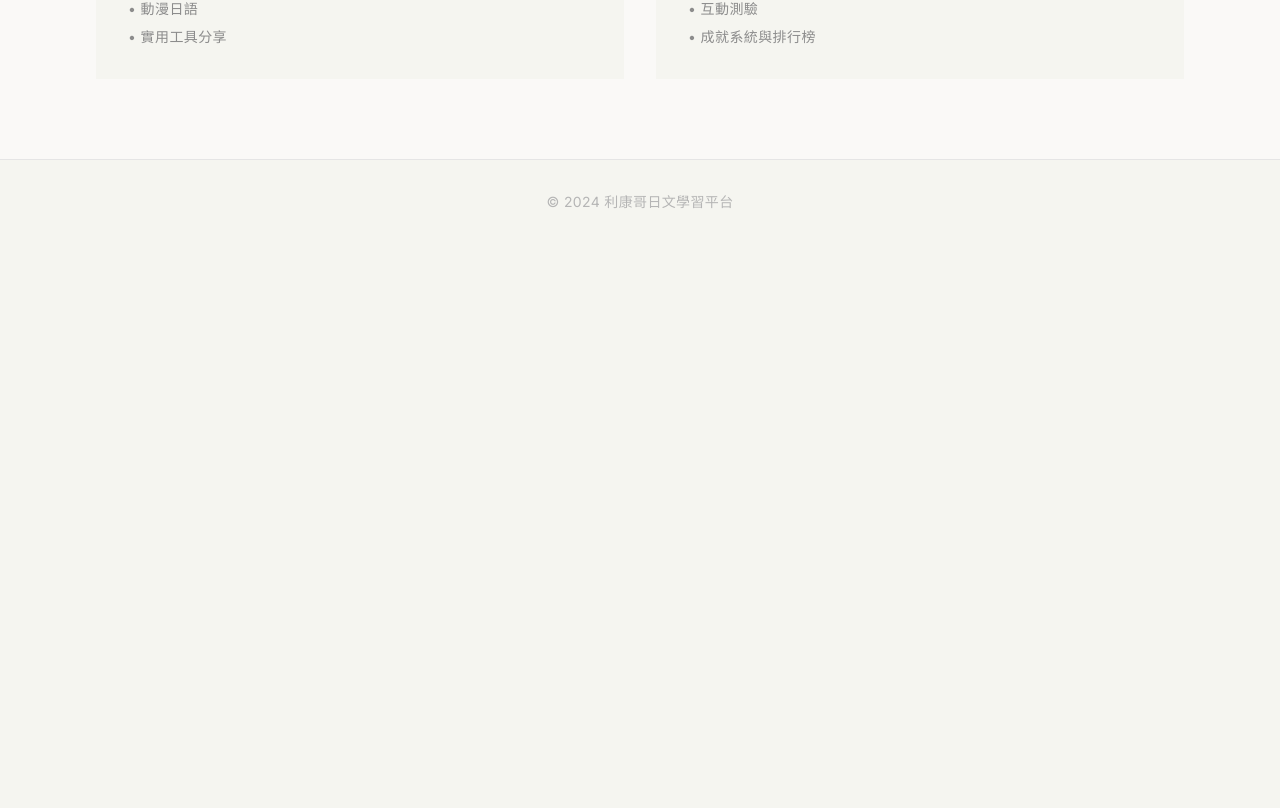
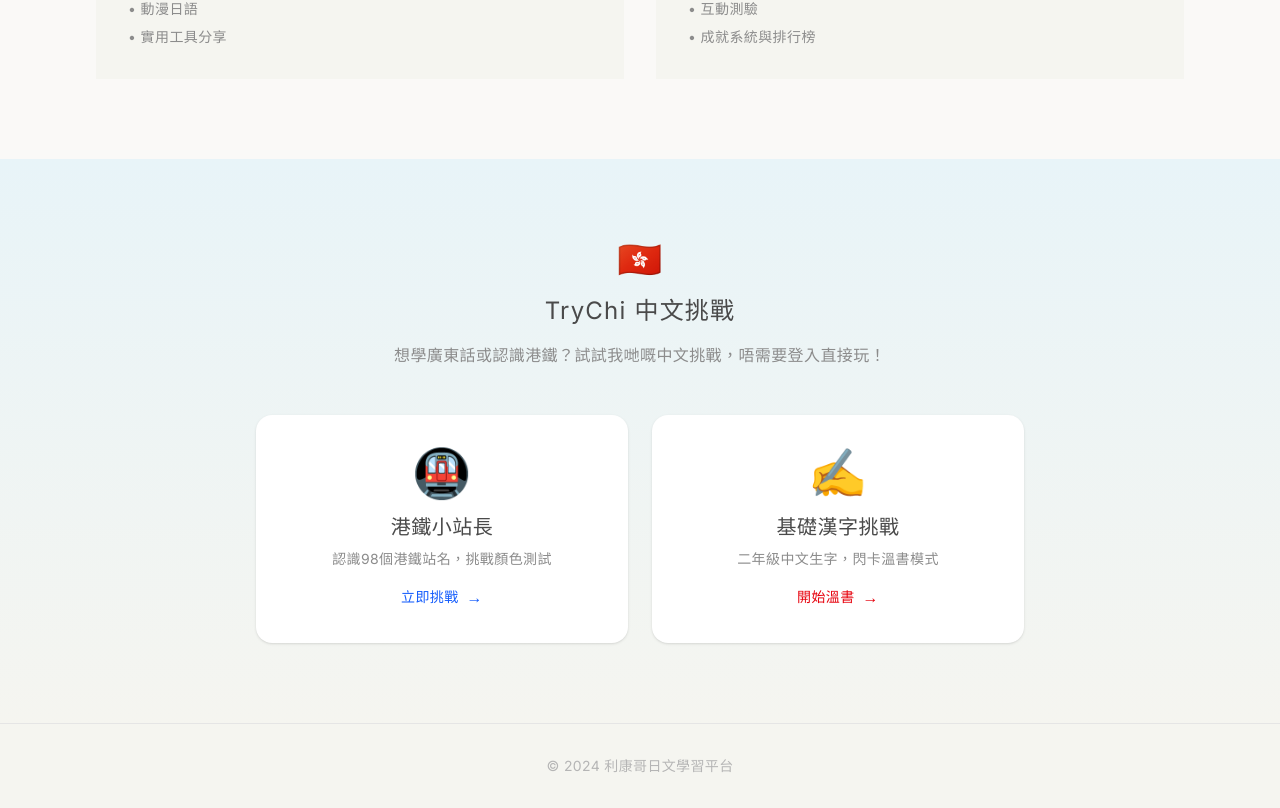
Before and after one commit to kermit-tam/leehongor-website, a Next.js app: page / in a window 1280 px wide. Shown: the part 1113-1921 px from the top of the page. Before the commit the page ends 1357 px from the top, so only its background shows below. Built offline with nearby package versions, Linux system fonts and the light colour scheme; no server answers.

Commit message:
🎉 新增：TryChi 中文挑戰入口
- 新增 /trychi 選擇頁面，可揀港鐵小站長或基礎漢字挑戰
- 未登入主頁加入中文挑戰 section
- 已登入主頁加入 TryChi 入口（三欄布局）
- 兩個挑戰都係公開，唔需要登入

```diff
--- a/src/app/page.tsx
+++ b/src/app/page.tsx
@@ -115,6 +115,49 @@ export default function HomePage() {
         </div>
       </div>
 
+      {/* 中文挑戰入口 - 公開給所有訪客 */}
+      <div className="py-20 bg-gradient-to-b from-[#E8F4F8] to-[#F5F5F0]">
+        <div className="max-w-6xl mx-auto px-6 sm:px-8">
+          <div className="text-center mb-12">
+            <div className="text-4xl mb-4">🇭🇰</div>
+            <h2 className="text-2xl text-[#4A4A4A] mb-4 tracking-wider font-normal">
+              TryChi 中文挑戰
+            </h2>
+            <p className="text-[#8C8C8C] max-w-xl mx-auto">
+              想學廣東話或認識港鐵？試試我哋嘅中文挑戰，唔需要登入直接玩！
+            </p>
+          </div>
+
+          <div className="grid md:grid-cols-2 gap-6 max-w-3xl mx-auto">
+            {/* 港鐵挑戰 */}
+            <Link href="/trychi">
+              <div className="group bg-white p-8 rounded-2xl shadow-sm border-2 border-transparent hover:border-blue-300 hover:shadow-lg transition-all text-center">
+                <div className="text-5xl mb-4">🚇</div>
+                <h3 className="text-xl font-normal text-[#4A4A4A] mb-2 tracking-wide">港鐵小站長</h3>
+                <p className="text-[#8C8C8C] text-sm mb-4">認識98個港鐵站名，挑戰顏色測試</p>
+                <div className="flex items-center justify-center text-blue-600 group-hover:translate-x-2 transition-transform">
+                  <span className="tracking-wide text-sm font-medium">立即挑戰</span>
+                  <span className="ml-2">→</span>
+                </div>
+              </div>
+            </Link>
+
+            {/* 基礎漢字 */}
+            <Link href="/studychinese">
+              <div className="group bg-white p-8 rounded-2xl shadow-sm border-2 border-transparent hover:border-red-300 hover:shadow-lg transition-all text-center">
+                <div className="text-5xl mb-4">✍️</div>
+                <h3 className="text-xl font-normal text-[#4A4A4A] mb-2 tracking-wide">基礎漢字挑戰</h3>
+                <p className="text-[#8C8C8C] text-sm mb-4">二年級中文生字，閃卡溫書模式</p>
+                <div className="flex items-center justify-center text-red-600 group-hover:translate-x-2 transition-transform">
+                  <span className="tracking-wide text-sm font-medium">開始溫書</span>
+                  <span className="ml-2">→</span>
+                </div>
+              </div>
+            </Link>
+          </div>
+        </div>
+      </div>
+
       {/* Footer */}
       <footer className="py-8 bg-[#F5F5F0] border-t border-[#E5E5E5]">
         <div className="max-w-6xl mx-auto px-6 text-center text-[#B5B5B5] text-sm tracking-wide">
@@ -138,15 +181,15 @@ function HeroSection() {
         <p className="text-[#8C8C8C] tracking-wide">選擇你喜歡的學習方式</p>
       </div>
 
-      {/* 兩個入口 */}
-      <div className="grid md:grid-cols-2 gap-6 max-w-3xl mx-auto">
+      {/* 三個入口 */}
+      <div className="grid md:grid-cols-3 gap-6 max-w-4xl mx-auto">
         {/* 輕鬆學入口 */}
         <Link href="/posts">
-          <div className="group bg-[#FAF9F7] p-8 border-t border-[#E5E5E5] hover:bg-[#F0F0F0] transition-all">
-            <div className="text-4xl mb-6">📚</div>
-            <h2 className="text-xl font-normal mb-2 text-[#4A4A4A] tracking-wide">輕鬆學</h2>
-            <p className="text-[#8C8C8C] mb-6">閱讀文章，輕鬆學日文</p>
-            <div className="flex items-center text-[#4A4A4A] group-hover:translate-x-2 transition-transform">
+          <div className="group bg-[#FAF9F7] p-6 border-t border-[#E5E5E5] hover:bg-[#F0F0F0] transition-all">
+            <div className="text-4xl mb-4">📚</div>
+            <h2 className="text-lg font-normal mb-2 text-[#4A4A4A] tracking-wide">輕鬆學</h2>
+            <p className="text-[#8C8C8C] text-sm mb-4">閱讀文章，輕鬆學日文</p>
+            <div className="flex items-center text-[#4A4A4A] group-hover:translate-x-2 transition-transform text-sm">
               <span className="tracking-wide">開始閱讀</span>
               <span className="ml-2">→</span>
             </div>
@@ -155,12 +198,25 @@ function HeroSection() {
 
         {/* 系統學入口 */}
         <Link href="/learn">
-          <div className="group bg-[#FAF9F7] p-8 border-t border-[#E5E5E5] hover:bg-[#F0F0F0] transition-all">
-            <div className="text-4xl mb-6">🎓</div>
-            <h2 className="text-xl font-normal mb-2 text-[#4A4A4A] tracking-wide">課程列表</h2>
-            <p className="text-[#8C8C8C] mb-6">查看所有N5課程</p>
-            <div className="flex items-center text-[#4A4A4A] group-hover:translate-x-2 transition-transform">
+          <div className="group bg-[#FAF9F7] p-6 border-t border-[#E5E5E5] hover:bg-[#F0F0F0] transition-all">
+            <div className="text-4xl mb-4">🎓</div>
+            <h2 className="text-lg font-normal mb-2 text-[#4A4A4A] tracking-wide">課程列表</h2>
+            <p className="text-[#8C8C8C] text-sm mb-4">查看所有N5課程</p>
+            <div className="flex items-center text-[#4A4A4A] group-hover:translate-x-2 transition-transform text-sm">
               <span className="tracking-wide">瀏覽課程</span>
+              <span className="ml-2">→</span>
+            </div>
+          </div>
+        </Link>
+
+        {/* 中文挑戰入口 */}
+        <Link href="/trychi">
+          <div className="group bg-gradient-to-br from-[#E8F4F8] to-[#FAF9F7] p-6 border-t border-[#E5E5E5] hover:shadow-lg transition-all">
+            <div className="text-4xl mb-4">🇭🇰</div>
+            <h2 className="text-lg font-normal mb-2 text-[#4A4A4A] tracking-wide">TryChi</h2>
+            <p className="text-[#8C8C8C] text-sm mb-4">港鐵挑戰 / 基礎漢字</p>
+            <div className="flex items-center text-blue-600 group-hover:translate-x-2 transition-transform text-sm">
+              <span className="tracking-wide">中文挑戰</span>
               <span className="ml-2">→</span>
             </div>
           </div>
--- /dev/null
+++ b/src/app/trychi/page.tsx
@@ -0,0 +1,91 @@
+/**
+ * TryChi 中文挑戰入口
+ * 選擇港鐵站長或基礎漢字挑戰
+ */
+
+import Link from 'next/link';
+
+export default function TryChiPage() {
+  return (
+    <div className="min-h-screen bg-gradient-to-b from-sky-100 to-white p-4">
+      <div className="max-w-md mx-auto">
+        {/* 返回按鈕 */}
+        <Link href="/" className="inline-flex items-center text-gray-500 hover:text-gray-700 mb-6 mt-4">
+          <svg className="w-5 h-5 mr-1" fill="none" stroke="currentColor" viewBox="0 0 24 24">
+            <path strokeLinecap="round" strokeLinejoin="round" strokeWidth={2} d="M15 19l-7-7 7-7" />
+          </svg>
+          返回主頁
+        </Link>
+
+        {/* 標題 */}
+        <div className="text-center mb-8">
+          <div className="text-5xl mb-4">🇭🇰</div>
+          <h1 className="text-3xl font-bold text-gray-800 mb-2">TryChi 中文挑戰</h1>
+          <p className="text-gray-600">選擇你想挑戰的項目</p>
+        </div>
+
+        {/* 兩個挑戰選項 */}
+        <div className="space-y-4">
+          {/* 港鐵小站長 */}
+          <Link href="/studychi">
+            <div className="bg-white rounded-2xl p-6 shadow-lg hover:shadow-xl transition-all active:scale-95 border-2 border-transparent hover:border-blue-300">
+              <div className="flex items-center gap-4">
+                <div className="w-16 h-16 bg-blue-100 rounded-2xl flex items-center justify-center text-3xl">
+                  🚇
+                </div>
+                <div className="flex-1">
+                  <h2 className="text-xl font-bold text-gray-800 mb-1">港鐵小站長</h2>
+                  <p className="text-gray-500 text-sm">認識98個港鐵站名</p>
+                </div>
+                <span className="text-2xl">→</span>
+              </div>
+
+              <div className="mt-4 flex flex-wrap gap-2">
+                <span className="text-xs bg-blue-50 text-blue-600 px-2 py-1 rounded-full">7條路線</span>
+                <span className="text-xs bg-blue-50 text-blue-600 px-2 py-1 rounded-full">98個站</span>
+                <span className="text-xs bg-blue-50 text-blue-600 px-2 py-1 rounded-full">顏色測試</span>
+              </div>
+
+              <p className="mt-3 text-sm text-gray-400">
+                東鐵綫、屯馬綫、觀塘綫、港島綫、荃灣綫、將軍澳綫、東涌綫
+              </p>
+            </div>
+          </Link>
+
+          {/* 基礎漢字挑戰 */}
+          <Link href="/studychinese">
+            <div className="bg-white rounded-2xl p-6 shadow-lg hover:shadow-xl transition-all active:scale-95 border-2 border-transparent hover:border-red-300">
+              <div className="flex items-center gap-4">
+                <div className="w-16 h-16 bg-red-100 rounded-2xl flex items-center justify-center text-3xl">
+                  ✍️
+                </div>
+                <div className="flex-1">
+                  <h2 className="text-xl font-bold text-gray-800 mb-1">基礎漢字挑戰</h2>
+                  <p className="text-gray-500 text-sm">仔仔溫書 - 二年級中文</p>
+                </div>
+                <span className="text-2xl">→</span>
+              </div>
+
+              <div className="mt-4 flex flex-wrap gap-2">
+                <span className="text-xs bg-red-50 text-red-600 px-2 py-1 rounded-full">中文生字</span>
+                <span className="text-xs bg-red-50 text-red-600 px-2 py-1 rounded-full">英文詞彙</span>
+                <span className="text-xs bg-red-50 text-red-600 px-2 py-1 rounded-full">閃卡溫書</span>
+              </div>
+
+              <p className="mt-3 text-sm text-gray-400">
+                閃卡溫書、聆聽測驗、讀句子、圖畫配對
+              </p>
+            </div>
+          </Link>
+        </div>
+
+        {/* 說明 */}
+        <div className="mt-8 bg-white/50 rounded-xl p-4 text-center">
+          <p className="text-sm text-gray-500">
+            💡 兩個挑戰都唔需要登入，直接就可以玩！
+          </p>
+        </div>
+      </div>
+    </div>
+  );
+}
```
